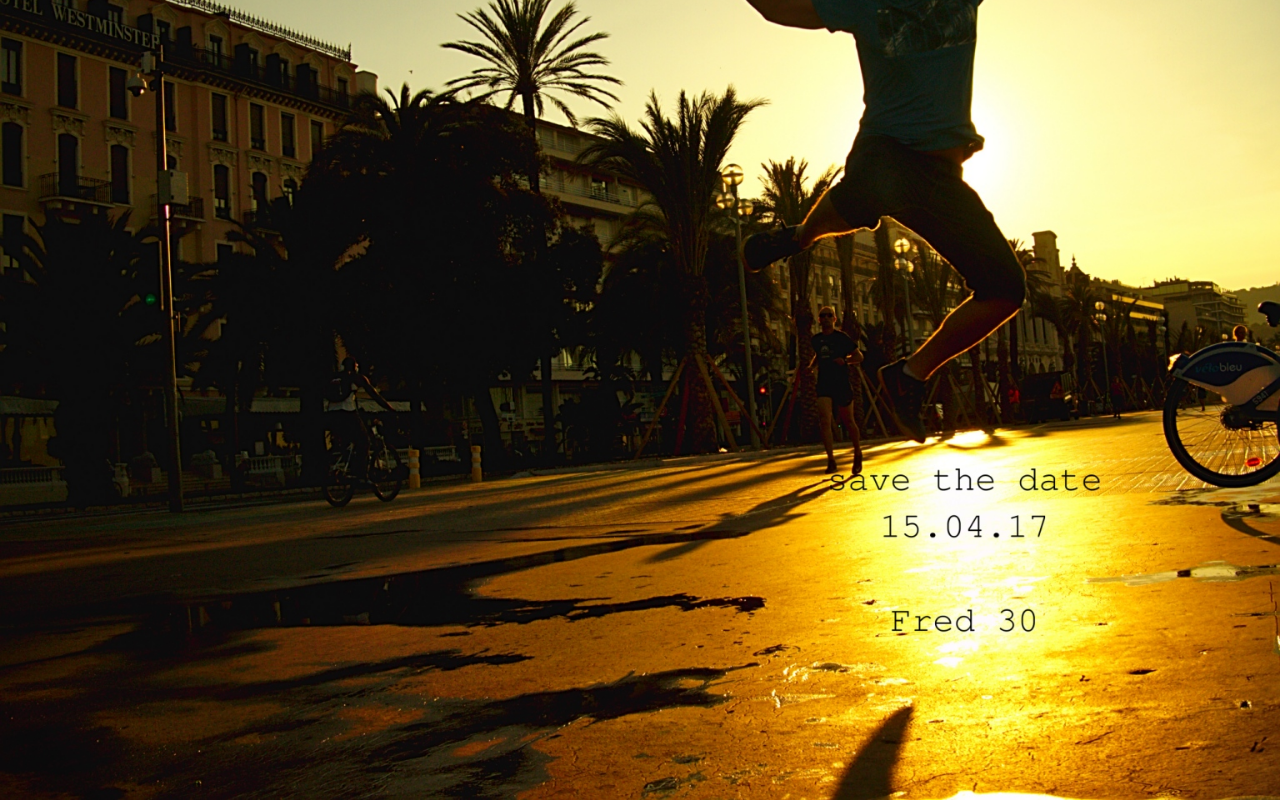
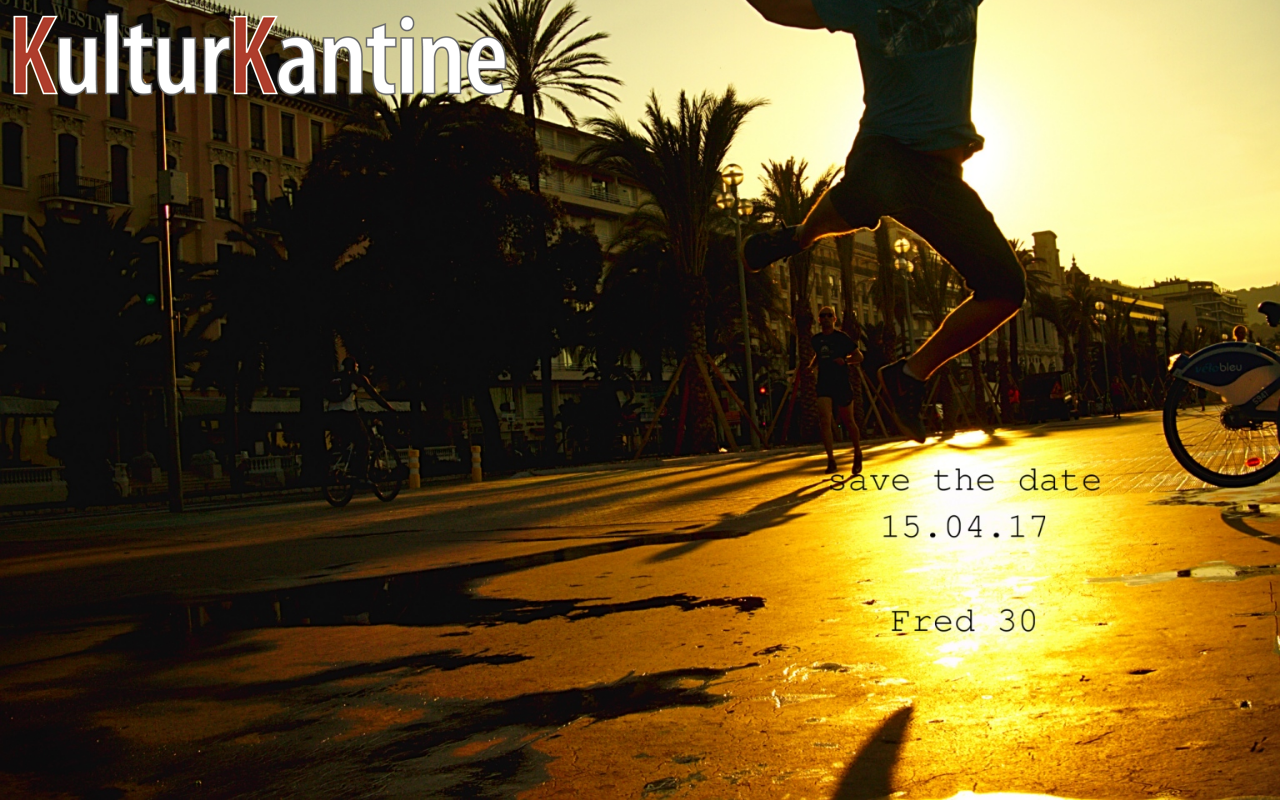
Before and after one commit to fleidloff/fred30, a website: page src/jade/index.jade in a window 1280 px wide. Drawn offline with nearby package versions, Linux system fonts and the light colour scheme; files that its build step writes are made by us from their sources; files whose address does not match are found by name; a web font is replaced by a local one.

Commit message:
add kuka logo

```diff
--- a/src/jade/index.jade
+++ b/src/jade/index.jade
@@ -6,4 +6,5 @@ html
         link(rel="stylesheet" href="https://fonts.googleapis.com/css?family=David+Libre:400,700")
     body
         .poster
+        .kuka
         script(src="js/app.js")
--- a/src/less/style.less
+++ b/src/less/style.less
@@ -8,15 +8,35 @@
     height: 100vh;
 }
 
+.kuka {
+    width: 250px;
+    height: 45px;
+    background: url("../img/kuka.png");
+    background-size: cover;
+    position: absolute;
+    top: 10px;
+    left: 10px;
+}
+
 @media all and (min-width: 601px) {
     .poster {
         background-image: url("../img/nice_1024.jpg");
+    }
+
+    .kuka {
+        width: 375px;
+        height: 67px;
     }
 }
 
 @media all and (min-width: 1025px) {
     .poster {
         background-image: url("../img/nice_1536.jpg");
+    }
+
+    .kuka {
+        width: 500px;
+        height: 89px;
     }
 }
 
```
Also changed, not shown: docs/css/style.css, docs/img/kuka.png (added), docs/index.html, src/img/kuka.png (added).
